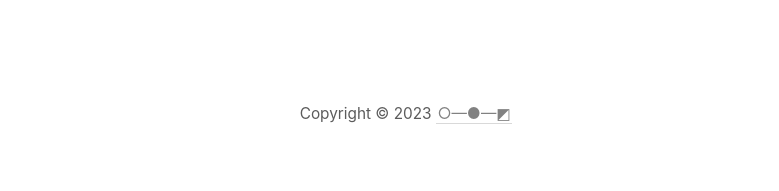
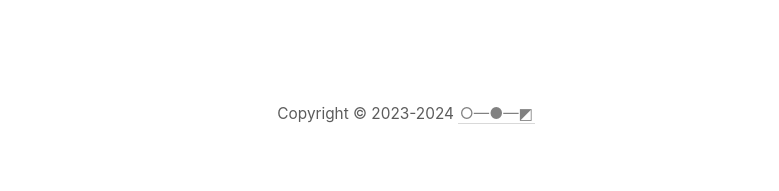
Before and after one commit to Quantumland-art/community, a Jekyll site: the page built from _pages/index.md, in a window 1280 px wide. Shown: the part 734-925 px from the top of the page, without its empty margins (234-1013 px from the left). Built offline with Jekyll 4.4.1, drawn with Linux system fonts in a browser that asks for light colours.

Commit message:
Update footer.html
- update footer year

```diff
--- a/_includes/footer.html
+++ b/_includes/footer.html
@@ -1 +1 @@
-Copyright © 2023 <a class="internal-link" href="{{ site.baseurl }}/about" style="color: #818181;">○—●—◩</a>
+Copyright © 2023-2024 <a class="internal-link" href="{{ site.baseurl }}/about" style="color: #818181;">○—●—◩</a>
```
